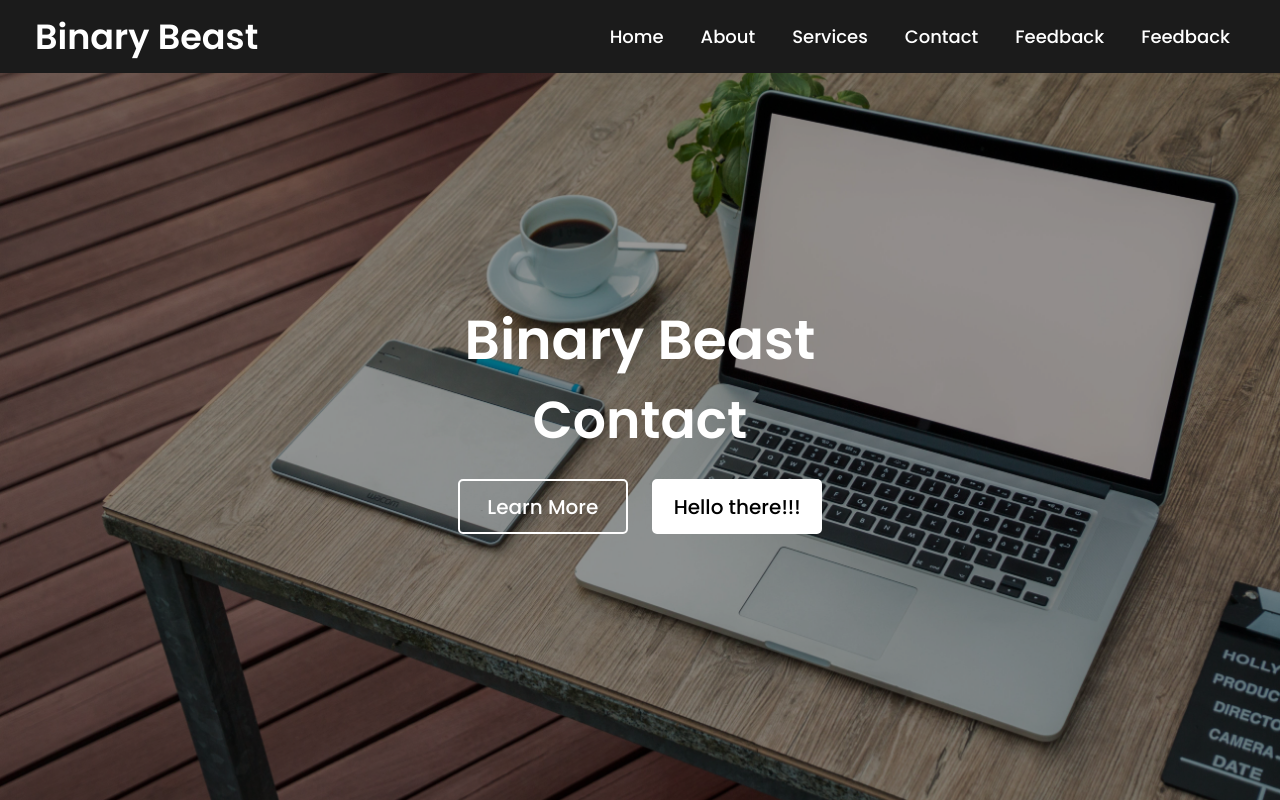
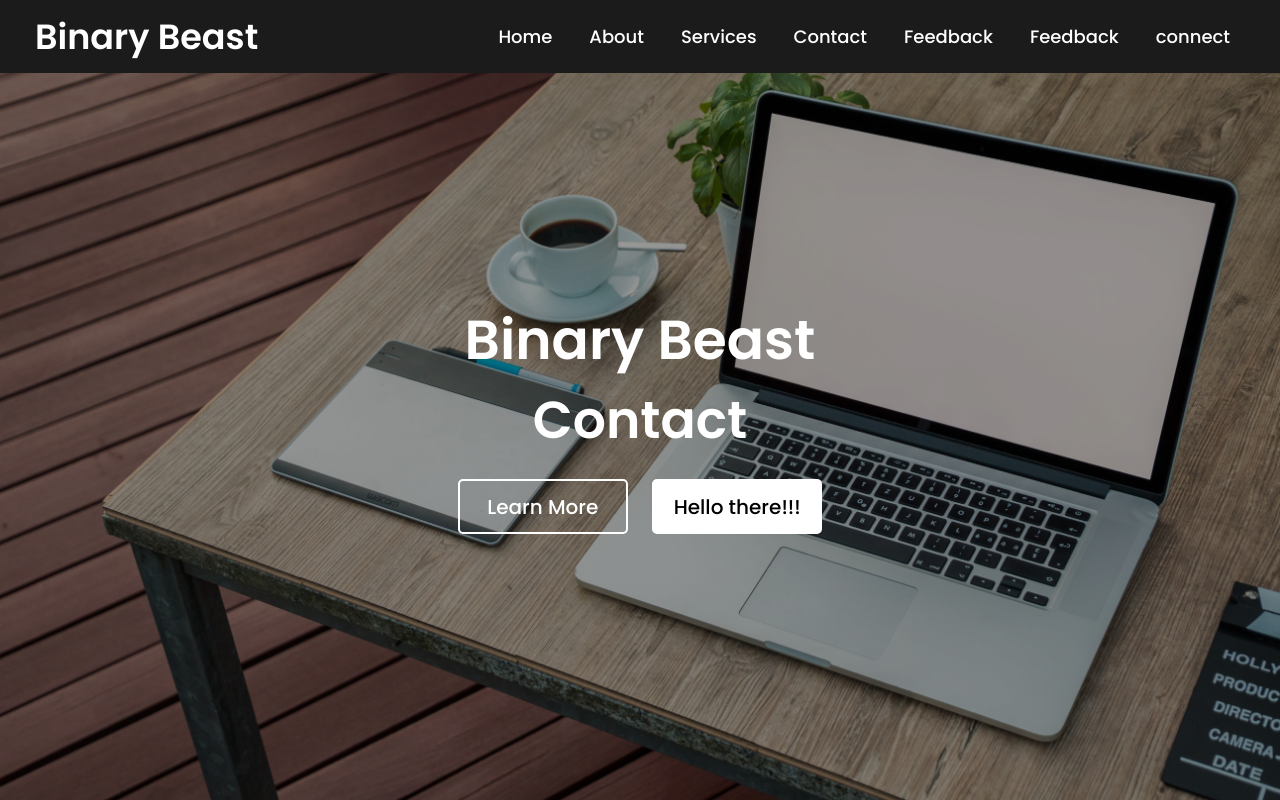
Before and after one commit to Vishnu3522/Industrial_training, a plain HTML site: page index.html in a window 1280 px wide. Drawn offline with Linux system fonts and the light colour scheme.

Commit message:
latest-update

```diff
--- a/index.html
+++ b/index.html
@@ -20,6 +20,8 @@
         <li><a href="#">Contact</a></li>
         <li><a href="#">Feedback</a></li>
         <li><a href="#">Feedback</a></li>
+        <li><a href="#">connect</a></li>
+
 
       </ul>
     </div>
```
